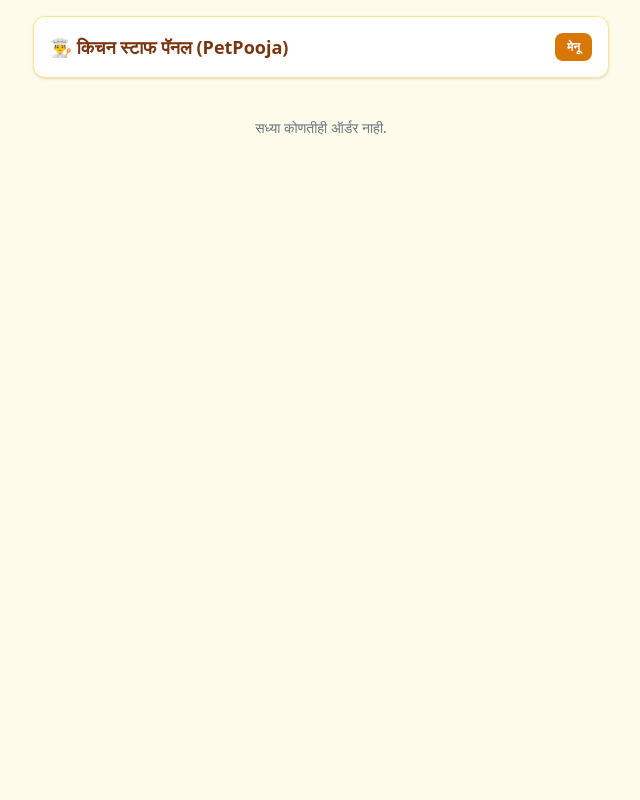
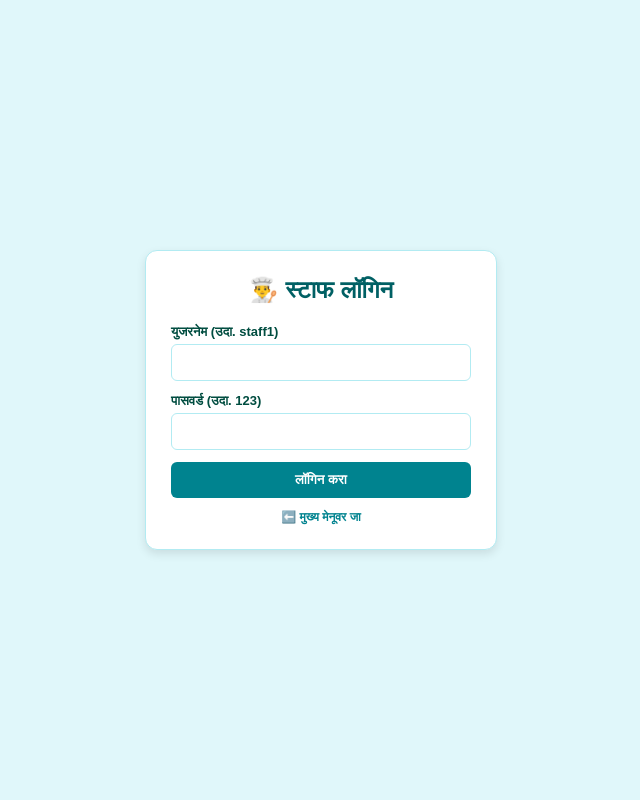
Before and after one commit to naturalkulfi1/south-pole-Natural-kulfi, a Flask app: page /staff in a window 1280 px wide. Shown: the whole page, without its empty margins (319-959 px from the left). Run offline with Flask 3, Linux system fonts and the light colour scheme; the visitor is signed in with stand-in values (Sample User, id 1); some libraries are stand-ins or nearby versions.

Commit message:
Update staff_panel.html

```diff
--- a/templates/staff_panel.html
+++ b/templates/staff_panel.html
@@ -3,38 +3,35 @@
 <head>
     <meta charset="UTF-8">
     <meta name="viewport" content="width=device-width, initial-scale=1.0">
-    <title>Kitchen Staff Panel - South Pole Kulfi</title>
-    <script src="https://cdn.tailwindcss.com"></script>
+    <title>Staff Login - South Pole Kulfi</title>
+    <style>
+        body { font-family: sans-serif; background: #e0f7fa; display: flex; justify-content: center; align-items: center; height: 100vh; margin: 0; }
+        .login-box { background: white; padding: 25px; border-radius: 12px; box-shadow: 0 4px 10px rgba(0,0,0,0.1); width: 300px; border: 1px solid #b2ebf2; }
+        h2 { color: #006064; text-align: center; margin-top: 0; }
+        .form-group { margin-bottom: 12px; }
+        .form-group label { display: block; font-size: 13px; font-weight: bold; color: #004d40; margin-bottom: 4px; }
+        .form-group input { width: 100%; padding: 10px; border: 1px solid #b2ebf2; border-radius: 6px; box-sizing: border-box; }
+        .btn { width: 100%; padding: 10px; background: #00838f; color: white; border: none; border-radius: 6px; font-weight: bold; cursor: pointer; }
+        .error { color: #e74c3c; font-size: 12px; text-align: center; margin-bottom: 10px; font-weight: bold; }
+        .back-link { display: block; text-align: center; margin-top: 12px; color: #00838f; text-decoration: none; font-size: 12px; font-weight: bold; }
+    </style>
 </head>
-<body class="bg-amber-50 p-4">
-    <div class="max-w-xl mx-auto space-y-4">
-        <div class="flex justify-between items-center bg-white p-4 rounded-xl shadow border border-amber-200">
-            <h1 class="text-lg font-extrabold text-amber-900">👨‍🍳 किचन स्टाफ पॅनल (PetPooja)</h1>
-            <a href="/order" class="bg-amber-600 text-white px-3 py-1.5 rounded-lg text-xs font-semibold">मेनू</a>
-        </div>
-        <div class="space-y-3">
-            {% if orders %}
-                {% for order in orders %}
-                <div class="bg-white p-4 rounded-xl shadow border border-amber-200 space-y-2">
-                    <div class="flex justify-between font-bold text-gray-800 border-b pb-2 text-sm">
-                        <span>ऑर्डर #{{ order.id }} - {{ order.name }}</span>
-                        <span class="text-amber-600">₹{{ order.price }}</span>
-                    </div>
-                    <p class="text-sm font-semibold text-gray-700">🍦 कुल्फी: {{ order.item_name }}</p>
-                    <p class="text-xs text-gray-500">📞 मोबाईल: {{ order.phone }}</p>
-                    <div class="flex items-center justify-between pt-1">
-                        <span class="text-xs px-2.5 py-1 rounded-full bg-amber-100 text-amber-800 font-bold">{{ order.status }}</span>
-                        <div class="space-x-1">
-                            <a href="/update-order-status/{{ order.id }}/Preparing" class="text-xs bg-blue-500 text-white px-2 py-1 rounded">तयार होतेय</a>
-                            <a href="/update-order-status/{{ order.id }}/Ready" class="text-xs bg-green-500 text-white px-2 py-1 rounded">तयार आहे ✓</a>
-                        </div>
-                    </div>
-                </div>
-                {% endfor %}
-            {% else %}
-                <p class="text-gray-500 text-center py-6 text-sm">सध्या कोणतीही ऑर्डर नाही.</p>
-            {% endif %}
-        </div>
+<body>
+    <div class="login-box">
+        <h2>👨‍🍳 स्टाफ लॉगिन</h2>
+        {% if error %}<div class="error">{{ error }}</div>{% endif %}
+        <form method="POST">
+            <div class="form-group">
+                <label>युजरनेम (उदा. staff1)</label>
+                <input type="text" name="username" required>
+            </div>
+            <div class="form-group">
+                <label>पासवर्ड (उदा. 123)</label>
+                <input type="password" name="password" required>
+            </div>
+            <button type="submit" class="btn">लॉगिन करा</button>
+        </form>
+        <a href="/" class="back-link">⬅️ मुख्य मेनूवर जा</a>
     </div>
 </body>
 </html>
```
